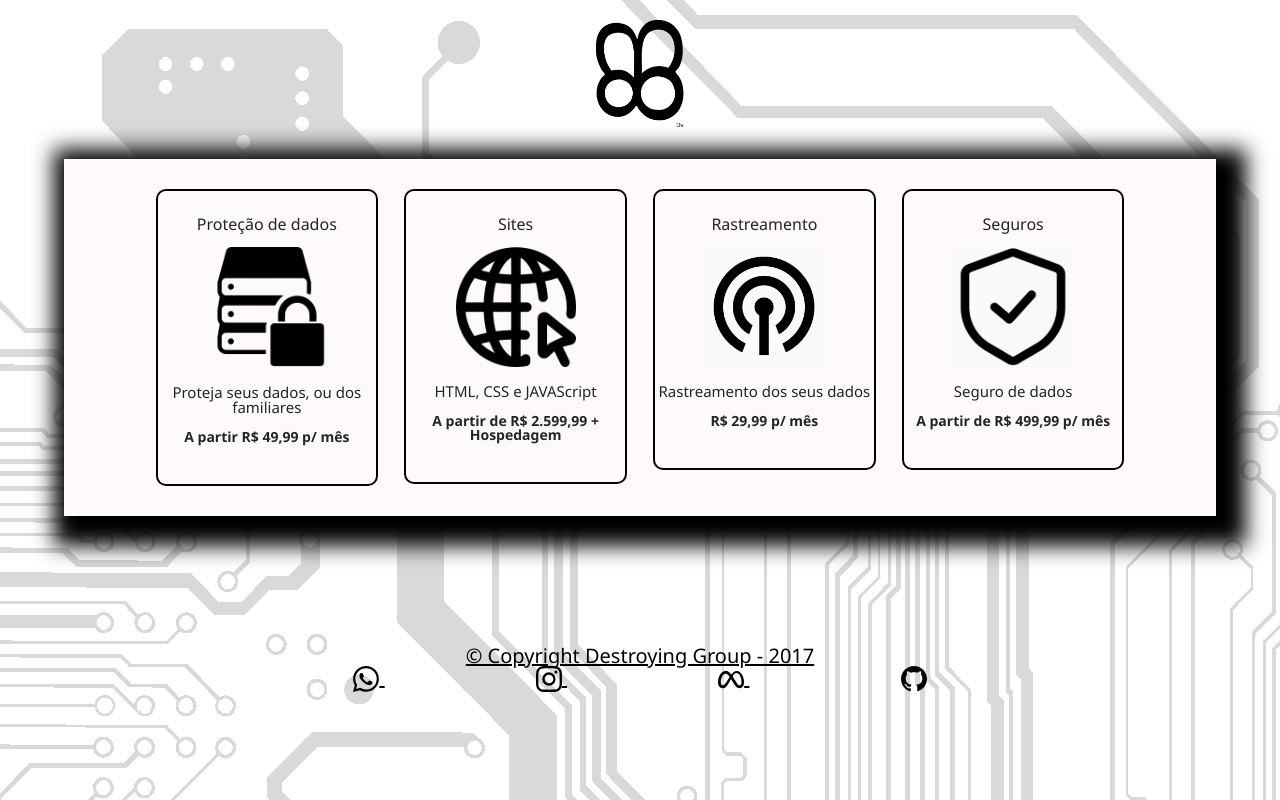
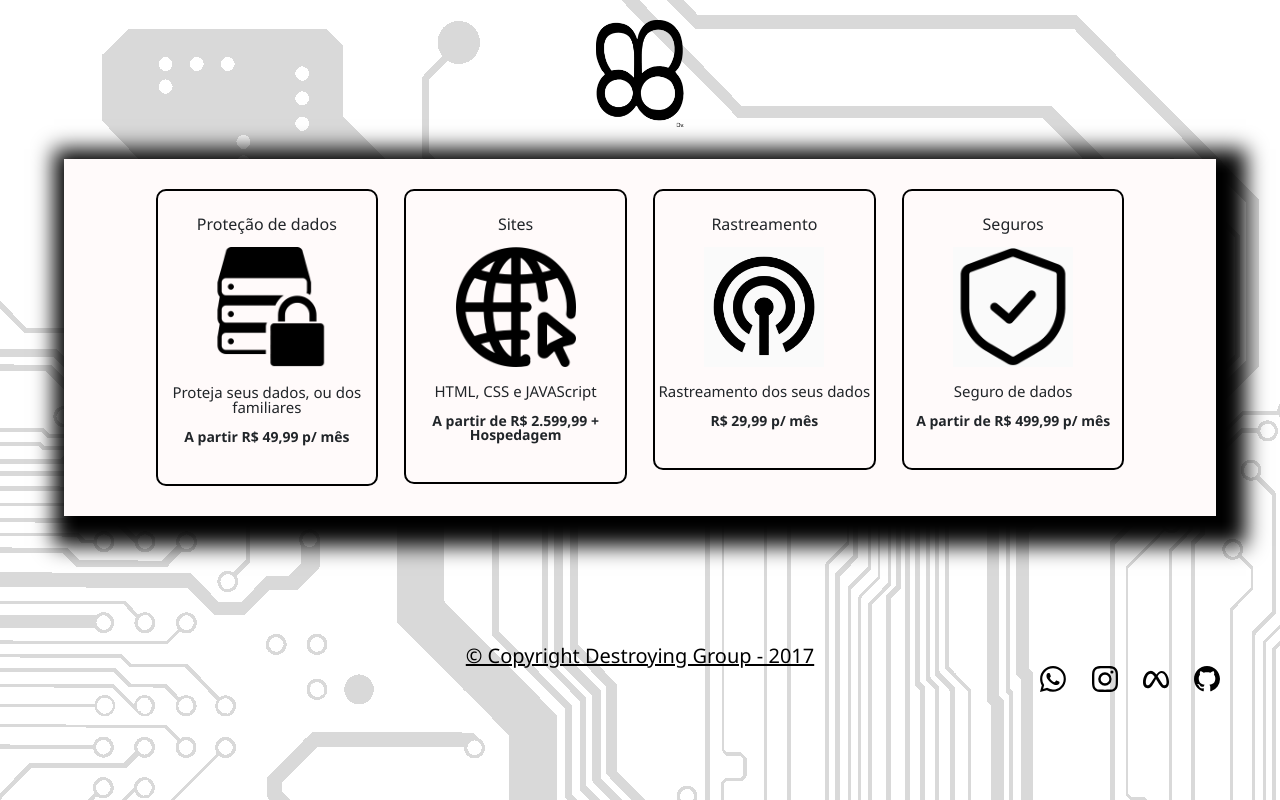
Before and after one commit to eCsmDv/destroyinggroup.com, a plain HTML site: page home.html in a window 1280 px wide. Drawn offline with nearby package versions, Linux system fonts and the light colour scheme.

Commit message:
Update home.css

```diff
--- a/home.css
+++ b/home.css
@@ -133,6 +133,16 @@ footer ul a {
     border: 25mm;
 }
 
+.conteiner_icons {
+    text-align: right;
+}
+
+.icons {
+    list-style-type: none;
+    text-decoration: none;
+    margin: 10px;
+}
+
 @media screen and (max-width: 480px) {
     div .banner {
         width: 55mm;
```
